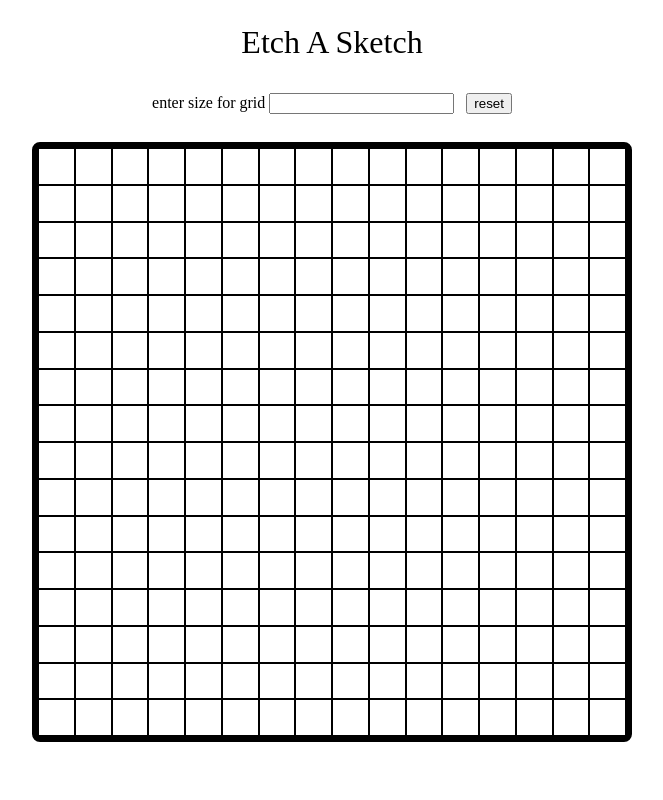
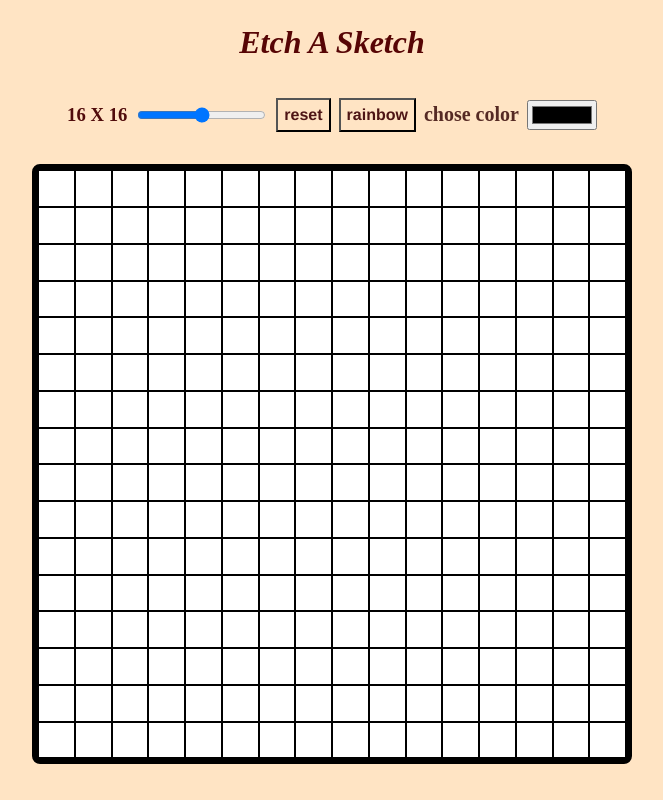
Before and after one commit to tusharupa/Etch-a-sketch, a plain HTML site: page index.html in a window 1280 px wide. Both pictures are taken after a click on the button "reset". Shown: the whole page, without its empty margins (308-971 px from the left). Drawn offline with Linux system fonts and the light colour scheme.

Commit message:
final commit

```diff
--- a/index.html
+++ b/index.html
@@ -11,8 +11,11 @@
 
 <div class="navbar">Etch A Sketch</div>
 <div class="tools">
-<label for="input">enter size for grid <input type="number" id="input"></label>
+<h3>16 X 16</h3><input type="range" id="input" min="2" max="50" value="16">
 <button id="reset">reset</button>
+<button id="rainbow">rainbow</button>
+<label for="colorpicker" id="colorchose">chose color</label>
+<input type="color" name="colorpicker" id="colorpicker">
 </div>
 <div id="container">
 
--- a/index.js
+++ b/index.js
@@ -1,7 +1,13 @@
 const container=document.querySelector('#container');
 const inputsize = document.querySelector('#input');
 const reset =document.querySelector('#reset');
-
+const rainbow=document.querySelector('#rainbow');
+const colorpick=document.querySelector('#colorpicker');
+let flag=0;
+let gridsize=document.querySelector('h3');
+inputsize.addEventListener('input',function(){
+gridsize.innerText=`${inputsize.value} X ${inputsize.value}` ;
+})
 const defaultGrid = () =>{
     for(let i=0;i<256;i++)
     {
@@ -19,19 +25,51 @@ const createGrid = () =>{
     }
     }
 const updateGrid = () =>{
+
+
     container.innerHTML="";
     container.style.setProperty('grid-template-columns',`repeat(${inputsize.value},1fr)`);
     container.style.setProperty('grid-template-rows',`repeat(${inputsize.value},1fr)`);
 createGrid();
-
 }
 const resetGrid = () =>{
     container.innerHTML="";
     inputsize.value="";
+    flag=0;
+    gridsize.innerText="16 X 16";
     container.style.setProperty('grid-template-columns',`repeat(16,1fr)`);
     container.style.setProperty('grid-template-rows',`repeat(16,1fr)`);
     defaultGrid();
 }
 defaultGrid();
+const randColor = () =>{
+    const r= Math.floor(Math.random()*255);
+    const g=Math.floor(Math.random()*255);
+    const b = Math.floor(Math.random()*255);
+
+    return `rgb(${r}, ${g}, ${b})`;
+}
 inputsize.addEventListener('change',updateGrid);
 reset.addEventListener('click',resetGrid);
+
+rainbow.addEventListener('click',()=>{
+
+    flag=1;
+});
+colorpick.addEventListener('change',function(){
+    flag=2;
+})
+let mouseDown=false;
+container.addEventListener('mousedown',function(){
+    mouseDown=true;
+});
+container.addEventListener('mouseup',()=>{mouseDown=false;});
+container.addEventListener('mouseover',function(e){
+    if(mouseDown){
+        if(flag==1)
+        e.target.style.backgroundColor=randColor();
+        else if(flag==2)
+        e.target.style.backgroundColor=colorpick.value;
+    }
+
+});
--- a/style.css
+++ b/style.css
@@ -6,18 +6,33 @@ body{
     justify-content: center;
     align-items: center;
     flex-direction: column;
+    background-color: bisque;
 }
 .navbar{
     padding: 16px;
     font-size: 32px;
     font-family: 'Times New Roman', Times, serif;
+    color:rgb(87, 5, 5);
+    font-style: italic;
+    font-weight: 600;
 }
 .tools
 {
     display: flex;
-    gap: 12px;
-    padding: 16px;
+    gap: 8px;
+    padding: 8px;
+    justify-content: center;
+    align-items: center;
 }
+button{
+    padding: 6px;
+    font-size: 16px;
+    background-color: bisque;
+    font-family: 'Franklin Gothic Medium', 'Arial Narrow', Arial, sans-serif;
+    color: rgb(78, 21, 21);
+    font-weight: 600;
+}
+
 #container{
     border: solid 6px black;
     width: 600px;
@@ -32,6 +47,25 @@ body{
 .cell
 {
     border: solid 1px black;
-    background-color: white;
+    background-color: rgb(255, 255, 255);
+    transition:0.2s;
 
 }
+
+.cell:hover{
+    background-color: rgb(0, 0, 0);
+    border: solid 2px rgb(238, 238, 238);
+}
+#colorpicker{
+    height: 30px;
+    width: 70px;
+}
+#colorchose{
+   font-size: 20px;
+   color: rgba(49, 2, 2, 0.829);
+   font-weight: 700;
+
+}
+h3{
+    color: rgb(80, 11, 11);
+}
```
